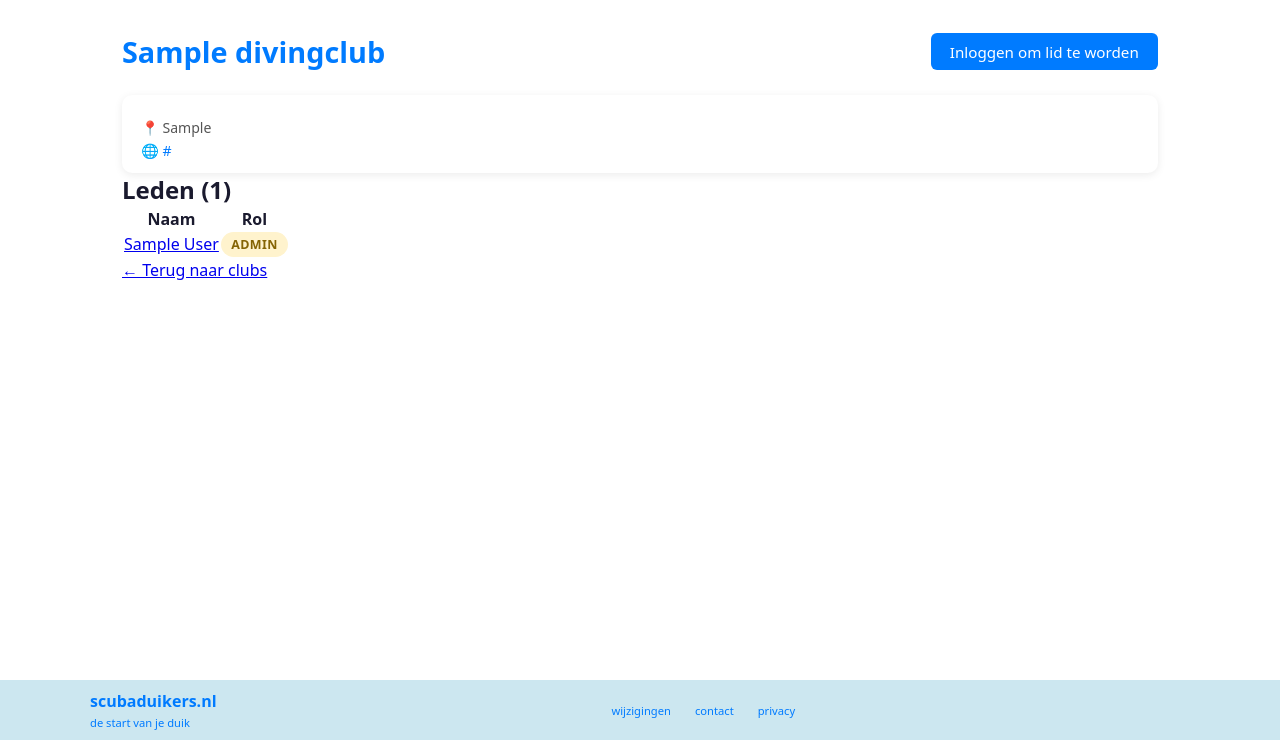
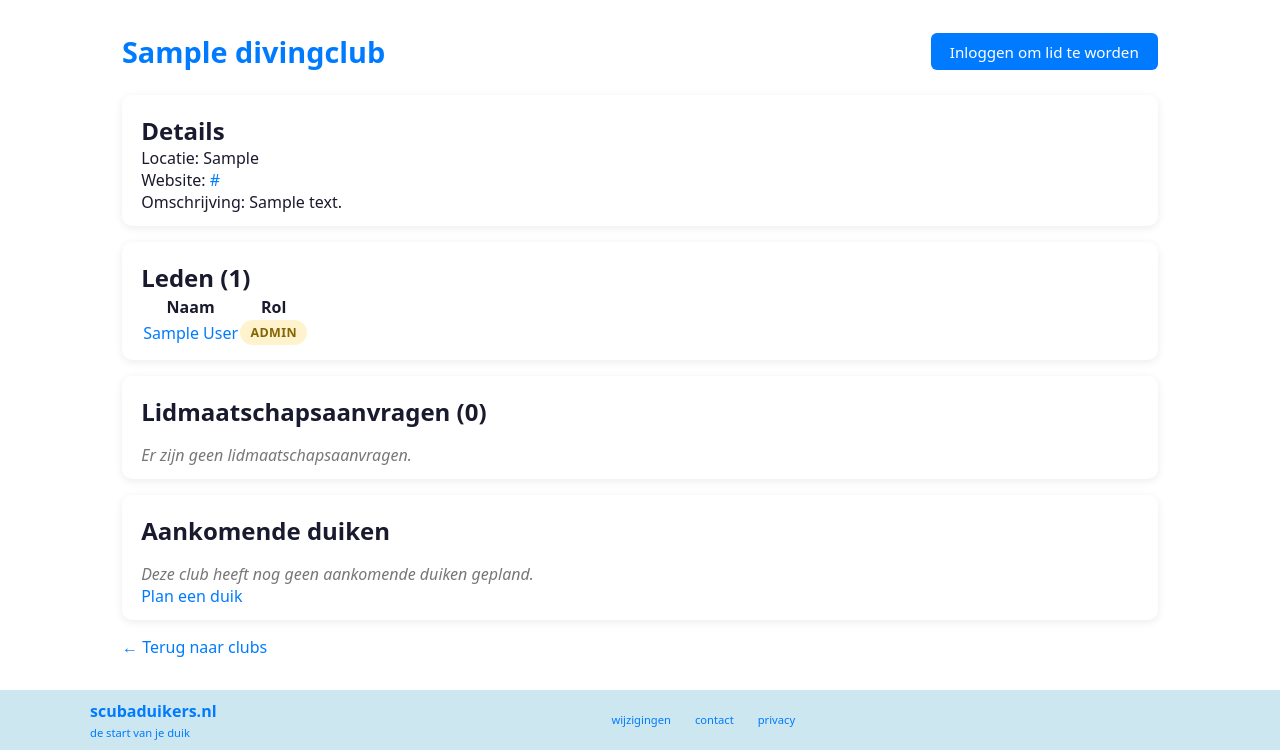
Before and after one commit to walthertimmer/scubaduikers, a FastAPI app: page /clubs/1 in a window 1280 px wide. Shown: the part 60-810 px from the top of the page. Run offline with FastAPI, Linux system fonts and the light colour scheme; tables that the repository leaves empty hold one stand-in row (values such as "Sample post"); parts of the project's set-up code (start-up, migrations or seed data) failed here and were passed over.

Commit message:
dynversion

```diff
--- a/main.py
+++ b/main.py
@@ -24,9 +24,17 @@ async def lifespan(app: FastAPI):
     yield
 
 
+def get_version() -> str:
+    with open("pyproject.toml") as f:
+        for line in f:
+            if line.startswith("version"):
+                return line.split("=")[1].strip().strip('"\'')
+    return "unknown"
+
+
 app = FastAPI(
     lifespan=lifespan,
-    version="1")
+    version=get_version())
 
 app.add_middleware(
     SessionMiddleware,
--- a/models.py
+++ b/models.py
@@ -37,6 +37,7 @@ class UserDiveLink(SQLModel, table=True):
 
 class DivingClubBase(SQLModel):
     name: str
+    description: Optional[str] = None
     location: Optional[str] = None
     website: Optional[str] = None
 
--- a/pyproject.toml
+++ b/pyproject.toml
@@ -1,6 +1,6 @@
 [project]
 name = "scubaduikers"
-version = "1"
+version = "2"
 description = "scubaduikers de start van je duik"
 readme = "README.md"
 requires-python = ">=3.13"
--- a/static/style.css
+++ b/static/style.css
@@ -101,9 +101,10 @@ nav ul li {
     nav ul {
         display: none;
         flex-direction: column;
-        width: 100%;
+        /* width: 100%; */
         gap: 0.75rem;
         padding: 0.75rem 0;
+        margin-left: auto; /* Aligns to the right */
     }
 
     nav ul.open {
@@ -118,6 +119,19 @@ main {
     width: 100%;
     margin: 0 auto;
     padding: 2rem;
+}
+
+p {
+    text-decoration: none;
+}
+
+p a {
+    color: var(--color-primary);
+    text-decoration: none;
+}
+
+p a:hover {
+    text-decoration: underline;
 }
 
 /* ── Hero ── */
@@ -416,11 +430,19 @@ button[type="submit"]:hover,
     font-size: 1.8rem;
 }
 
-/* ── Card grid ── */
+/* ── Card grid or stack ── */
+/* all cards in a grid layout */
 .card-grid {
     display: grid;
     grid-template-columns: repeat(auto-fill, minmax(280px, 1fr));
     gap: 1.25rem;
+}
+
+/* all cards below each other */
+.card-stack {
+    display: flex;
+    flex-direction: column;
+    gap: 1rem;
 }
 
 .card {
@@ -435,6 +457,16 @@ button[type="submit"]:hover,
 .card-body {
     padding: 1.2rem 1.2rem 0.8rem;
     flex: 1;
+    text-decoration: none;
+}
+
+.card-body a {
+    color: var(--color-primary);
+    text-decoration: none;
+}
+
+.card-body a:visited {
+    color: var(--color-primary);
 }
 
 .card-title {
--- a/templates/base.html
+++ b/templates/base.html
@@ -38,9 +38,7 @@
                 {% if not request.session.get('user_name') %}<li><a href="/register">registreren</a></li>{% endif %}                {% if request.session.get('user_name') %}
                 <li class="nav-user">
                     <a href="/profile">{{ request.session.get('user_name') }}</a>
-                    <form method="post" action="/logout" style="display:inline">
-                        <button type="submit" class="nav-logout">(uitloggen)</button>
-                    </form>
+                    <a href="/logout" class="nav-logout">uitloggen</a>
                 </li>
                 {% else %}
                 <li><a href="/login">inloggen</a></li>
--- a/templates/club_detail.html
+++ b/templates/club_detail.html
@@ -22,19 +22,26 @@
         {% endif %}
     </div>
 
+    <div class="card-stack">
         <div class="card">
             <div class="card-body">
+                <h2>Details</h2>
                 {% if club.location %}
-            <p class="card-meta">📍 {{ club.location }}</p>
+                <p>Locatie: {{ club.location }}</p>
                 {% endif %}
                 {% if club.website %}
-            <p class="card-meta">
-                🌐 <a href="{{ club.website }}" target="_blank" rel="noopener noreferrer">{{ club.website }}</a>
+                <p>
+                    Website: <a href="{{ club.website }}" target="_blank" rel="noopener noreferrer">{{ club.website }}</a>
                 </p>
+                {% endif %}
+                {% if club.description %}
+                <p>Omschrijving: {{ club.description }}</p>
                 {% endif %}
             </div>
         </div>
 
+    <div class="card">
+        <div class="card-body">
     <h2>Leden ({{ members | length }})</h2>
     {% if members %}
     <table class="table">
@@ -62,9 +69,13 @@
     {% else %}
     <p class="empty-state">Deze club heeft nog geen leden.</p>
     {% endif %}
+    </div>
+    </div>
 
+    <div class="card">
+        <div class="card-body">
+        <h2>Lidmaatschapsaanvragen ({{ pending_requests | length }})</h2>
         {% if pending_requests %}
-    <h2>Lidmaatschapsaanvragen ({{ pending_requests | length }})</h2>
         <ul class="request-list">
         {% for item in pending_requests %}
         <li class="request-item">
@@ -80,7 +91,57 @@
         </li>
         {% endfor %}
         </ul>
+        {% else %}
+        <p class="empty-state">Er zijn geen lidmaatschapsaanvragen.</p>
         {% endif %}
+        </div>
+    </div>
+
+    <div class="card">
+        <div class="card-body">
+        <h2>Aankomende duiken</h2>
+        {% if dive_data %}
+        <div class="card-grid">
+        {% for entry in dive_data %}
+        {% set dive = entry.dive %}
+        <div class="card">
+            <div class="card-body">
+                <div class="dive-header">
+                    <h3 class="card-title">
+                        <a href="/dives/{{ dive.id }}">{% if dive.title %}{{ dive.title }}{% else %}Duik op {{ dive.date }}{% endif %}</a>
+                    </h3>
+                    {% if dive.join_policy == "club_only" %}
+                        <span class="badge badge-club">Alleen leden</span>
+                    {% elif dive.join_policy == "password_protected" %}
+                        <span class="badge badge-locked">Besloten</span>
+                    {% else %}
+                        <span class="badge badge-open">Open</span>
+                    {% endif %}
+                </div>
+
+                <p class="card-meta">📅 {{ dive.date }}</p>
+
+                {% if entry.site %}
+                <p class="card-meta">📍 {{ entry.site.name }}{% if entry.site.location %}, {{ entry.site.location }}{% endif %}</p>
+                {% endif %}
+
+                {% if entry.organiser_user %}
+                <p class="card-meta">🤿 Georganiseerd door {{ entry.organiser_user.name }}</p>
+                {% endif %}
+
+                {% if dive.description %}
+                <p class="dive-notes">{{ dive.description }}</p>
+                {% endif %}
+            </div>
+        </div>
+        {% endfor %}
+        </div>
+        {% else %}
+        <p class="empty-state">Deze club heeft nog geen aankomende duiken gepland.</p>
+        <a href="/dives/new">Plan een duik</a>
+        {% endif %}
+        </div>
+    </div>
 
     <p><a href="/clubs">&larr; Terug naar clubs</a></p>
 </section>
--- a/templates/club_edit.html
+++ b/templates/club_edit.html
@@ -26,6 +26,11 @@
             <input type="url" id="website" name="website" placeholder="https://" value="{{ club.website or '' }}">
         </div>
 
+        <div class="form-group">
+            <label for="description">Beschrijving</label>
+            <textarea id="description" name="description" rows="4">{{ club.description or '' }}</textarea>
+        </div>
+
         <button type="submit">Opslaan</button>
     </form>
 
--- a/templates/club_new.html
+++ b/templates/club_new.html
@@ -26,6 +26,11 @@
             <input type="url" id="website" name="website" placeholder="https://">
         </div>
 
+        <div class="form-group">
+            <label for="description">Beschrijving</label>
+            <textarea id="description" name="description" rows="4"></textarea>
+        </div>
+
         <button type="submit">Club aanmaken</button>
     </form>
 
--- a/templates/user_profile.html
+++ b/templates/user_profile.html
@@ -7,6 +7,7 @@
     <h1>{{ profile_user.name }}</h1>
 
     {% if profile_user.description %}
+    <h2>Over {{ profile_user.name }}</h2>
     <p>{{ profile_user.description }}</p>
     {% else %}
     <p class="empty-state">Deze gebruiker heeft nog geen beschrijving toegevoegd.</p>
```
Also changed, not shown: routers/clubs.py (+29 -0 lines), routers/pages.py (+9 -0 lines), templates/clubs.html (+1 -6 lines), templates/index.html (+13 -0 lines), templates/privacy.html (+7 -2 lines), templates/register.html (+6 -1 lines), .github/workflows/docker-publish.yml, README.md, migrations/002_club_description.sql (added). Lines whose indentation alone changed are shown as unchanged.
